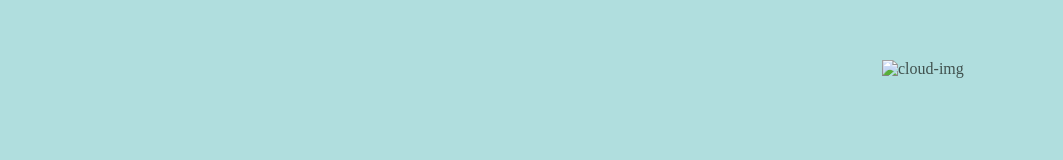
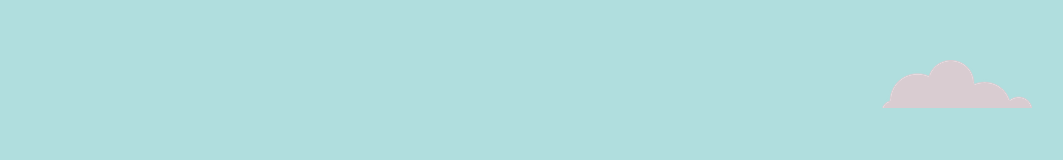
Before and after one commit to Williamsonco/cv-update, a plain HTML site: page index.html in a window 1280 px wide. Shown: the top 160 px of the page, without its empty margins (142-1205 px from the left). Drawn offline with nearby package versions, Linux system fonts and the light colour scheme; files that its build step writes are made by us from their sources; files whose address does not match are found by name.

Commit message:
Update index.html

```diff
--- a/index.html
+++ b/index.html
@@ -13,7 +13,7 @@
 <body>
 
   <div class="top-container">
-    <img class="cloud-top" src="images/cloud.png" alt="cloud-img">
+    <img class="cloud-top" src="cloud.png" alt="cloud-img">
     <h1>I'm Willem.</h1>
     <h2>A programmer.</h2>
     <img class="cloud-bottom" src="images/cloud.png" alt="cloud-img">
```
